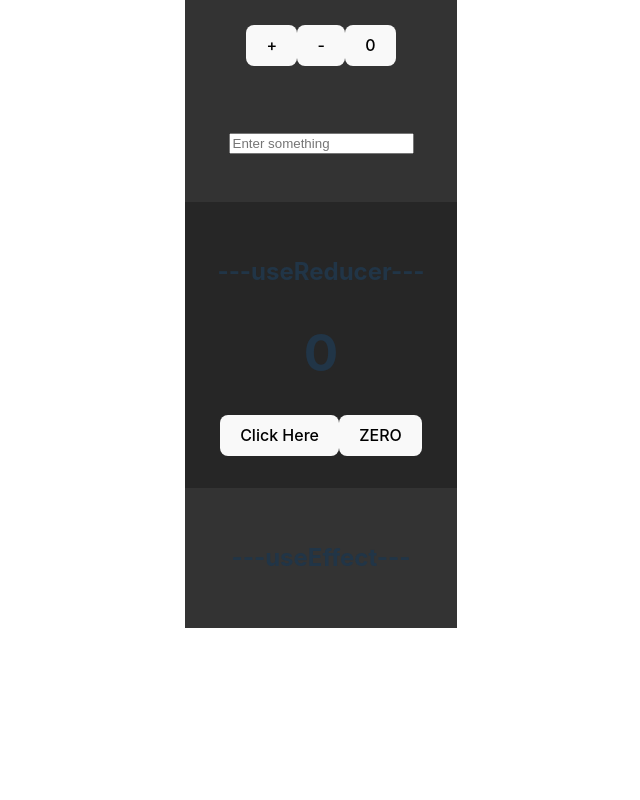
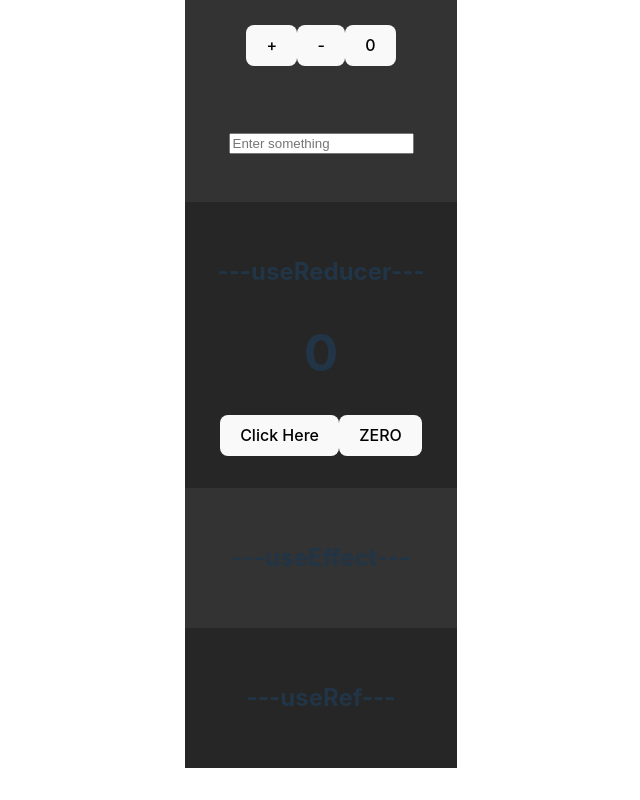
Before and after one commit to MarceloSLeal/react-estudos, a React (Vite) app in the folder variados/ReactHooks01/: page / in a window 1280 px wide. Shown: the part 220-1020 px from the top of the page, without its empty margins (319-959 px from the left). Before the commit the page ends 880 px from the top, so only its background shows below. Built offline with nearby package versions, Linux system fonts and the light colour scheme; no server answers.

Commit message:
Começando um novo exemplo de hook, useRef

```diff
--- /dev/null
+++ b/variados/ReactHooks01/src/Ref.tsx
@@ -0,0 +1,12 @@
+import React from "react";
+
+const RefTutorial = () => {
+
+    return (
+        <div className="div2">
+            <h2>---useRef---</h2>
+        </div>
+    )
+}
+
+export default RefTutorial;
--- a/variados/ReactHooks01/src/main.tsx
+++ b/variados/ReactHooks01/src/main.tsx
@@ -5,11 +5,13 @@ import './index.css'
 import State from './State.tsx'
 import Reducer from './Reducer.tsx'
 import Effect from './Effect.tsx'
+import Ref from './Ref.tsx'
 
 ReactDOM.createRoot(document.getElementById('root')!).render(
   <React.StrictMode>
     <State />
     <Reducer />
     <Effect />
+    <Ref />
   </React.StrictMode>,
 )
```
